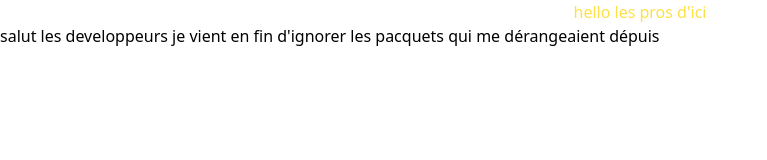
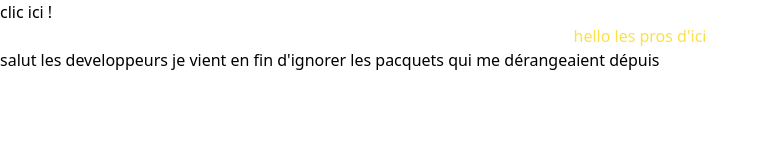
Before and after one commit to ngankeuprivat/free, a website: page src/contents/index.html in a window 1280 px wide. Shown: the whole page, without its empty margins (0-767 px from the left). Drawn offline with Linux system fonts and the light colour scheme.

Commit message:
je viense de modifier le commit

```diff
--- a/src/contents/index.html
+++ b/src/contents/index.html
@@ -7,6 +7,11 @@
     <title>Document</title>
 </head>
 <body>
+    <header>
+        <nav>
+            <a href="#"> clic ici !</a>
+        </nav>
+    </header>
     <H1 class="text-center text-yellow-300">hello les pros d'ici</H1>
     <p>salut les developpeurs je vient en fin d'ignorer les pacquets qui me dérangeaient dépuis </p>
 </body>
```
